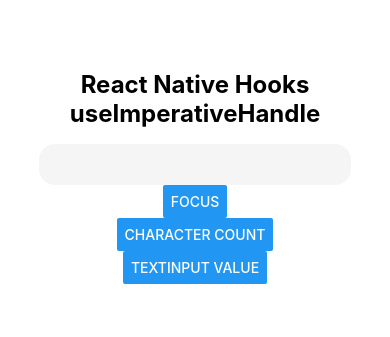
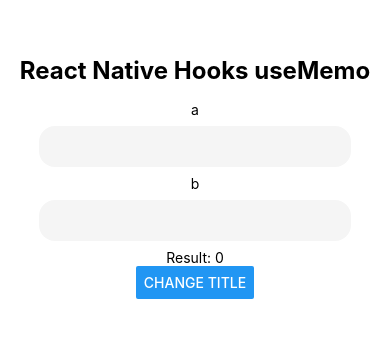
Before and after one commit to burhanyilmaz/reactnativehooks, a React Native app: screen / in a window 390 px wide. Shown: the part 245-582 px from the top of the page. Built offline with nearby package versions, Linux system fonts and the light colour scheme.

Commit message:
useMemo added.

```diff
--- a/App.js
+++ b/App.js
@@ -6,54 +6,43 @@
  * @flow strict-local
  */
 
-import React, {
-  useState, useRef, useEffect, useImperativeHandle, forwardRef,
-} from 'react';
+import React, { useState, useCallback, useMemo } from 'react';
 import {
-  SafeAreaView, Text, StatusBar, StyleSheet, Button, TextInput,
+  SafeAreaView,
+  Text,
+  StatusBar,
+  StyleSheet,
+  TextInput,
+  Button,
 } from 'react-native';
 
-const CustomInput = forwardRef((props, ref) => {
-  const inputRef = useRef(null);
-  const [value, setValue] = useState('');
-
-  useImperativeHandle(ref, () => ({
-    focus: () => {
-      inputRef.current.focus();
-    },
-    value: () => value,
-    characterCount: () => value.length,
-  }));
-
-  return (<TextInput style={styles.input} ref={inputRef} onChangeText={setValue} />);
-});
+const CustomInput = ({ onChangeText }) => (
+  <TextInput style={styles.input} onChangeText={onChangeText} />
+);
 
 
 const App = () => {
-  const [title, setTitle] = useState('React Native Hooks useImperativeHandle');
-  const inputRef = useRef(null);
+  const [title, setTitle] = useState('React Native Hooks useMemo');
+  const [a, setA] = useState(0);
+  const [b, setB] = useState(0);
 
-  const focus = () => {
-    if (inputRef.current) {
-      inputRef.current.focus();
-    }
-  };
-
-  useEffect(() => {
-    // focus();
-  }, []);
+  const result = useMemo(() => Number(a) + Number(b), [a, b]);
 
   return (
     <>
       <StatusBar barStyle="dark-content" />
       <SafeAreaView style={styles.container}>
-        <Text style={styles.title}>
-          {title}
+        <Text style={styles.title}>{title}</Text>
+        <Text>a</Text>
+        <CustomInput style={styles.input} onChangeText={setA} />
+        <Text>b</Text>
+        <CustomInput style={styles.input} onChangeText={setB} />
+        <Text>
+          Result:
+          {' '}
+          {result}
         </Text>
-        <CustomInput style={styles.input} ref={inputRef} />
-        <Button title="Focus" onPress={() => focus()} />
-        <Button title="Character Count" onPress={() => alert(inputRef.current.characterCount())} />
-        <Button title="TextInput value" onPress={() => alert(inputRef.current.value())} />
+        <Button onPress={() => setTitle('New Title')} title="Change Title" />
       </SafeAreaView>
     </>
   );
@@ -78,6 +67,7 @@ const styles = StyleSheet.create({
     borderRadius: 16,
     paddingHorizontal: 8,
     paddingVertical: 12,
+    marginVertical: 8,
   },
 });
 
```
